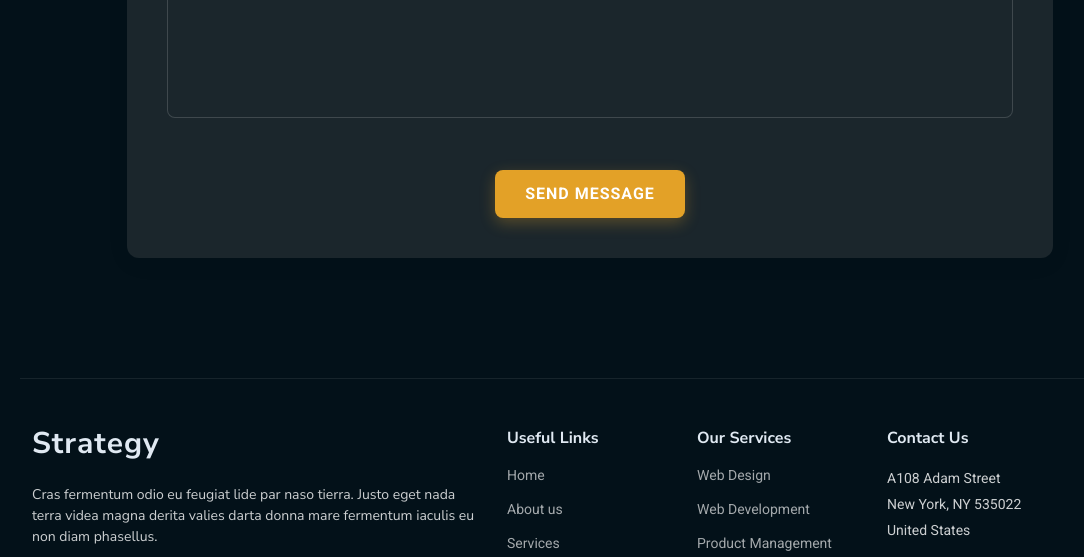
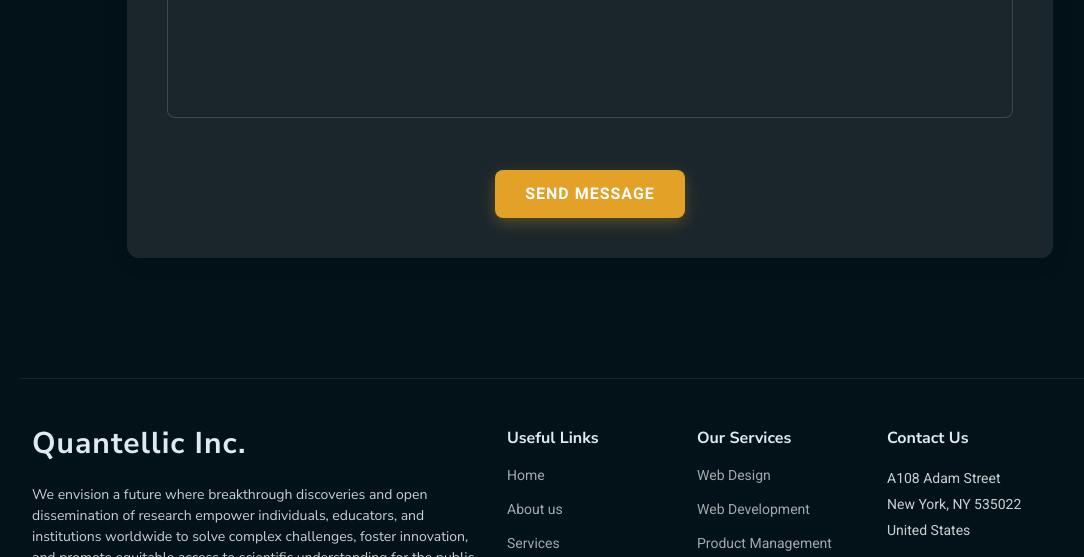
Before and after one commit to quantellicinc/www.quantellic.com, a plain HTML site: page index.html in a window 1280 px wide. Shown: the part 3655-4212 px from the top of the page, without its empty margins (50-1134 px from the left). Drawn offline with Linux system fonts and the light colour scheme.

Commit message:
Update index.html

```diff
--- a/index.html
+++ b/index.html
@@ -1416,9 +1416,9 @@
       <div class="row gy-4">
         <div class="col-lg-5 col-md-12 footer-about">
           <a href="index.html" class="logo d-flex align-items-center">
-            <span class="sitename">Strategy</span>
+            <span class="sitename">Quantellic Inc.</span>
           </a>
-          <p>Cras fermentum odio eu feugiat lide par naso tierra. Justo eget nada terra videa magna derita valies darta donna mare fermentum iaculis eu non diam phasellus.</p>
+          <p>We envision a future where breakthrough discoveries and open dissemination of research empower individuals, educators, and institutions worldwide to solve complex challenges, foster innovation, and promote equitable access to scientific understanding for the public good.</p>
           <div class="social-links d-flex mt-4">
             <a href=""><i class="bi bi-twitter-x"></i></a>
             <a href=""><i class="bi bi-facebook"></i></a>
```
